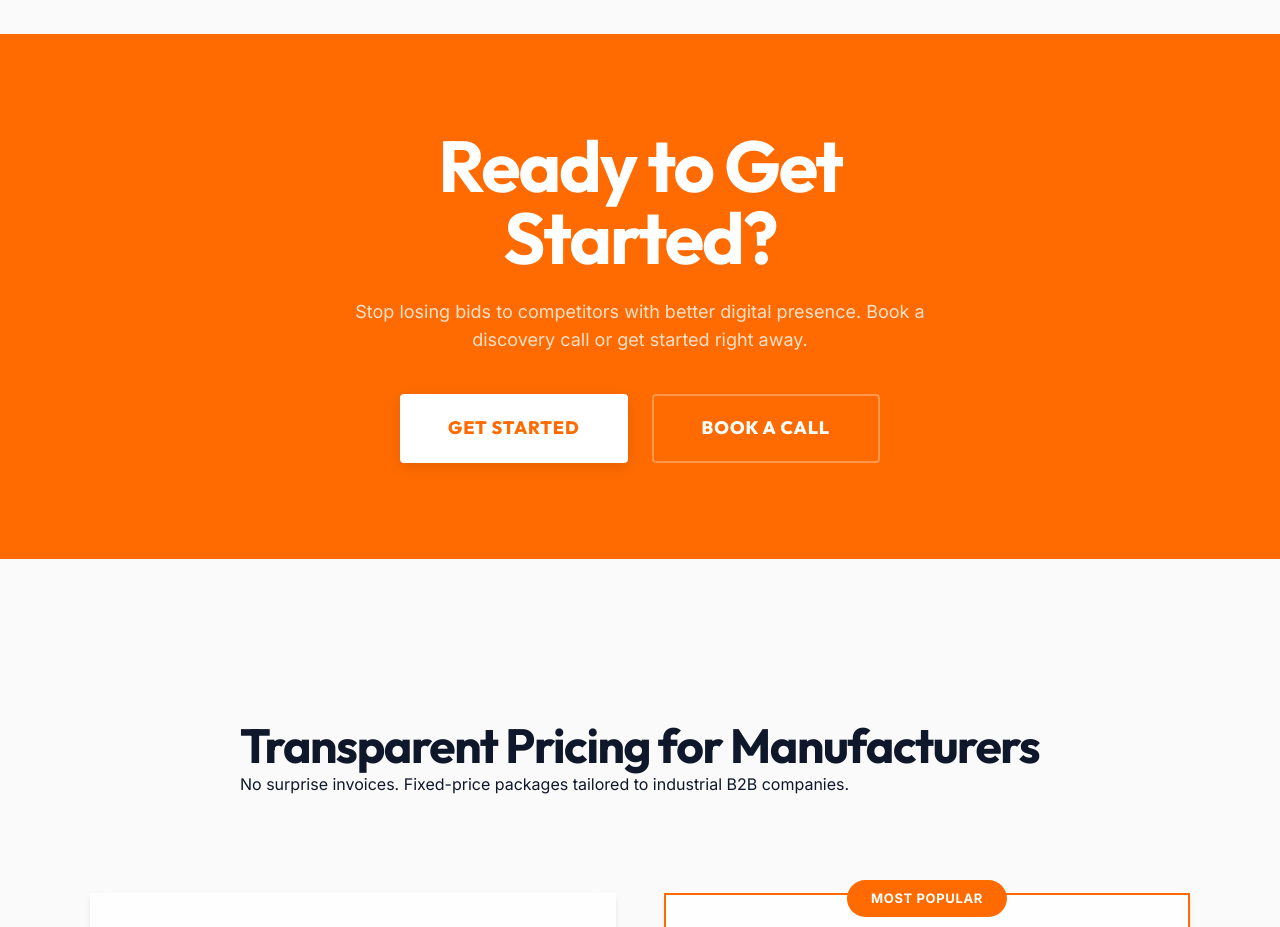
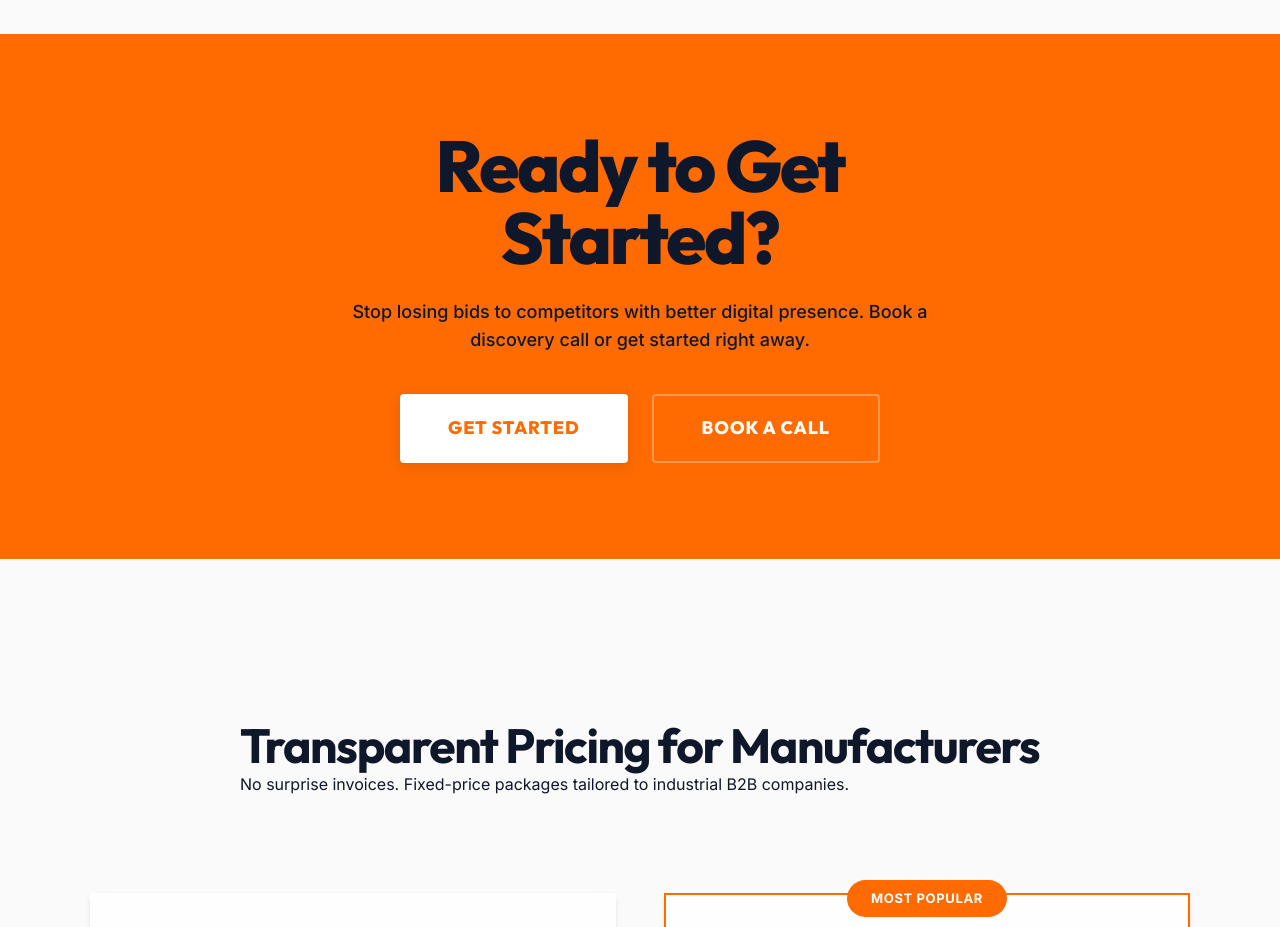
Before and after one commit to makerworkflows/makerwebstudios, a React (Vite) app: page / in a window 1280 px wide. Shown: the part 5880-6807 px from the top of the page. Built offline with nearby package versions, Linux system fonts and the light colour scheme.

Commit message:
Fix layout and contrast for final CTA section

```diff
--- a/src/pages/Home.jsx
+++ b/src/pages/Home.jsx
@@ -552,9 +552,9 @@ const Home = () => {
 
       {/* Final CTA Section */}
       <section style={{ padding: "6rem 0", background: "var(--industrial-orange)", textAlign: "center" }}>
-        <div className="container" style={{ maxWidth: "700px" }}>
-          <h2 className="section-title" style={{ color: "white", marginBottom: "1.5rem", fontSize: "clamp(2.75rem, 6vw, 4.5rem)", lineHeight: "1" }}>Ready to Get Started?</h2>
-          <p style={{ fontSize: "1.125rem", color: "rgba(255,255,255,0.8)", marginBottom: "2.5rem", lineHeight: "1.55" }}>
+        <div className="container" style={{ maxWidth: "700px", margin: "0 auto", textAlign: "center" }}>
+          <h2 className="section-title" style={{ color: "var(--navy)", marginBottom: "1.5rem", fontSize: "clamp(2.75rem, 6vw, 4.5rem)", lineHeight: "1", fontFamily: "'Outfit', sans-serif", fontWeight: "900" }}>Ready to Get Started?</h2>
+          <p style={{ fontSize: "1.125rem", color: "var(--navy)", marginBottom: "2.5rem", lineHeight: "1.55", fontWeight: "500" }}>
             Stop losing bids to competitors with better digital presence. Book a discovery call or get started right away.
           </p>
           <div style={{ display: "flex", gap: "1.5rem", justifyContent: "center", flexWrap: "wrap" }}>
```
